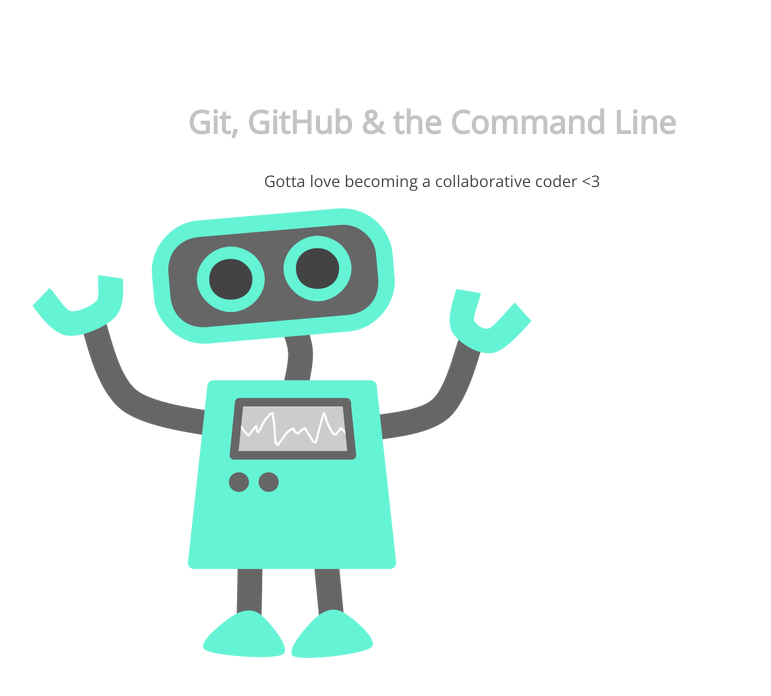
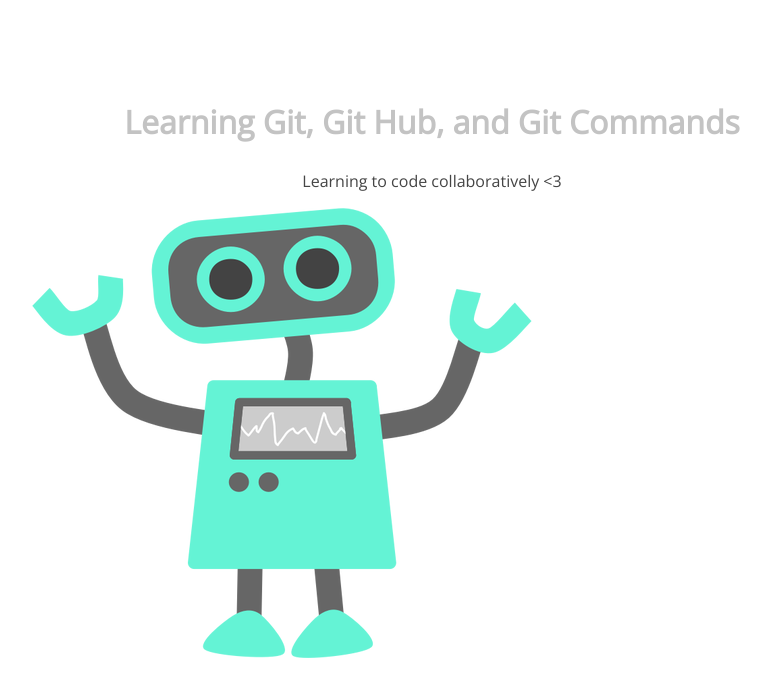
Before and after one commit to alreeder/105-project, a plain HTML site: page index.html in a window 1280 px wide. Shown: the whole page, without its empty margins (208-979 px from the left). Drawn offline with nearby package versions, Linux system fonts and the light colour scheme.

Commit message:
changed h1 and p

```diff
--- a/index.html
+++ b/index.html
@@ -8,8 +8,8 @@
 </head>
 <body>
 	<section>
-		<h1>Git, GitHub & the Command Line</h1>
-		<p>Gotta love becoming a collaborative coder <3</p>
+		<h1>Learning Git, Git Hub, and Git Commands</h1>
+		<p>Learning to code collaboratively <3</p>
 		<img src="img/happy-blue-robot.png">
 	</section>
 </body>
```
